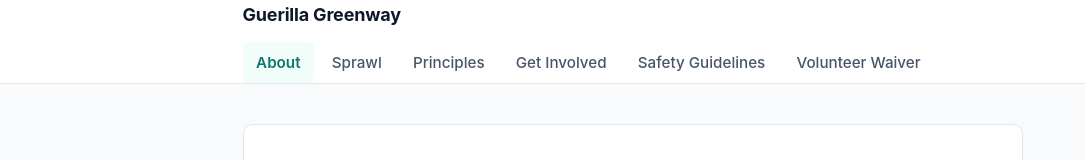
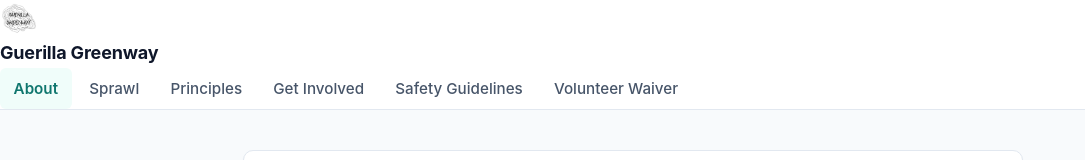
Before and after one commit to davidglas/g-squared, a plain HTML site: page index.html in a window 1280 px wide. Shown: the top 160 px of the page, without its empty margins (0-1085 px from the left). Drawn offline with Linux system fonts and the light colour scheme.

Commit message:
Update style.css

```diff
--- a/style.css
+++ b/style.css
@@ -36,22 +36,30 @@ header {
   z-index: 10;
 }
 
-.nav-container {
-  max-width: 820px;
-  margin: 0 auto;
-  padding: 0 1.25rem;
-  display: flex;
-  flex-wrap: wrap;
-  align-items: center;
-  justify-content: space-between;
-  min-height: 64px;
-  gap: 0.75rem;
+/* Injects the logo on the far left of the top bar */
+.nav-container::before {
+  content: "";
+  display: block;
+  width: 38px;
+  height: 38px;
+  background-image: url("contour_logo.png");
+  background-size: contain;
+  background-repeat: no-repeat;
+  background-position: center;
+  flex-shrink: 0;
 }
 
+/* Keeps the navigation links in the center */
+nav {
+  order: 2;
+  display: flex;
+  gap: 0.25rem;
+  flex-wrap: wrap;
+}
+
+/* Moves the organization name to the far right */
 .site-title {
-  display: flex;
-  align-items: center;
-  gap: 0.65rem;
+  order: 3;
   font-weight: 700;
   font-size: 1.125rem;
   color: var(--text);
```
